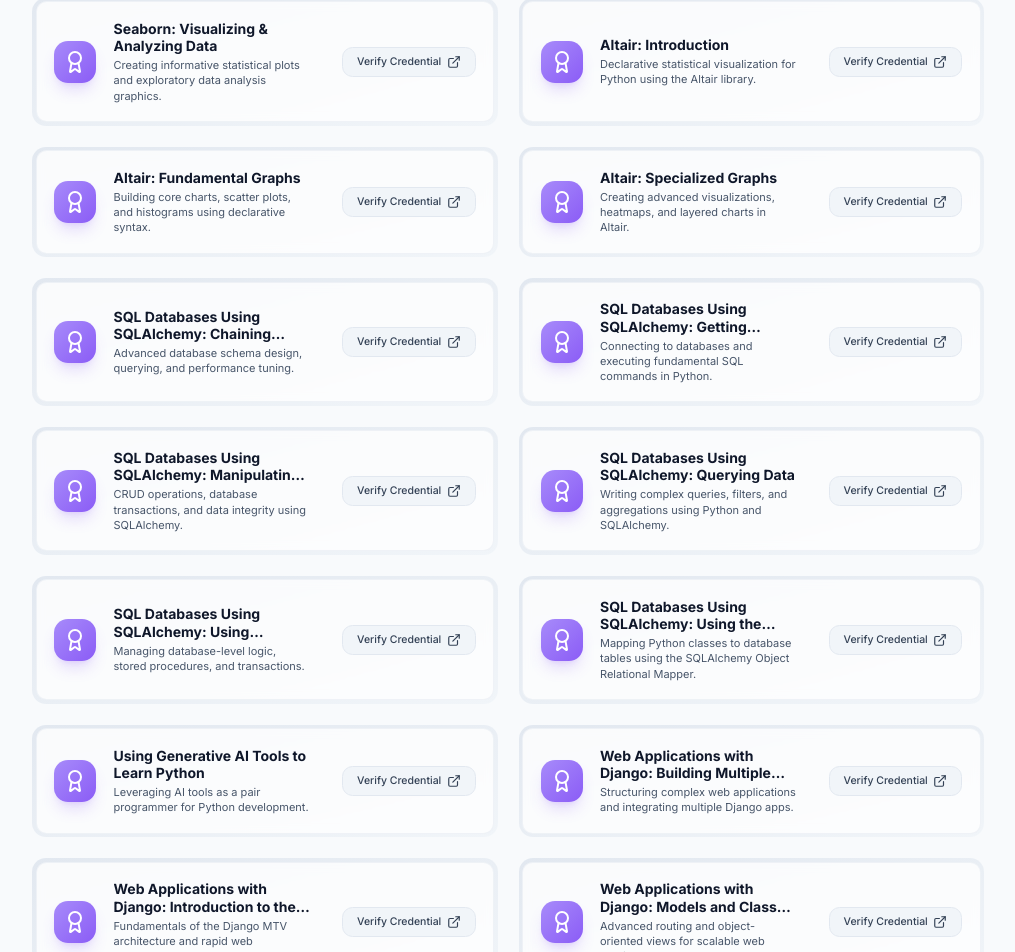
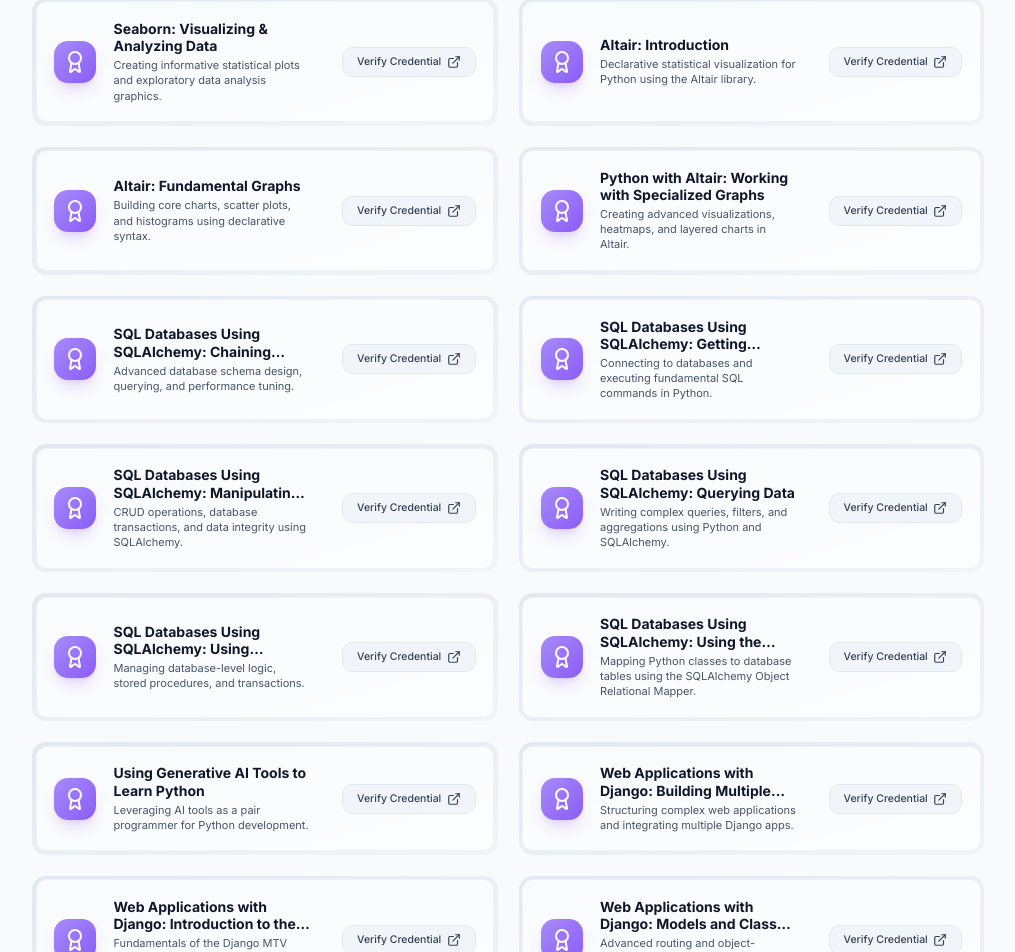
Before and after one commit to rclynn/my-portfolio, a React (Vite) app: page /certifications in a window 1280 px wide. Shown: the part 6199-7151 px from the top of the page, without its empty margins (132-1147 px from the left). Built offline with nearby package versions, Linux system fonts and the light colour scheme.

Commit message:
content: update Altair Specialized Graphs certification title

```diff
--- a/src/data/portfolioData.js
+++ b/src/data/portfolioData.js
@@ -691,7 +691,7 @@
     category: 'Basic',
   },
   {
-    title: 'Altair: Specialized Graphs',
+    title: 'Python with Altair: Working with Specialized Graphs',
     issuer: 'Professional Certification',
     description: 'Creating advanced visualizations, heatmaps, and layered charts in Altair.',
     link: '/certifications/Python with Altair_ Working with Specialized Graphs.png',
```
